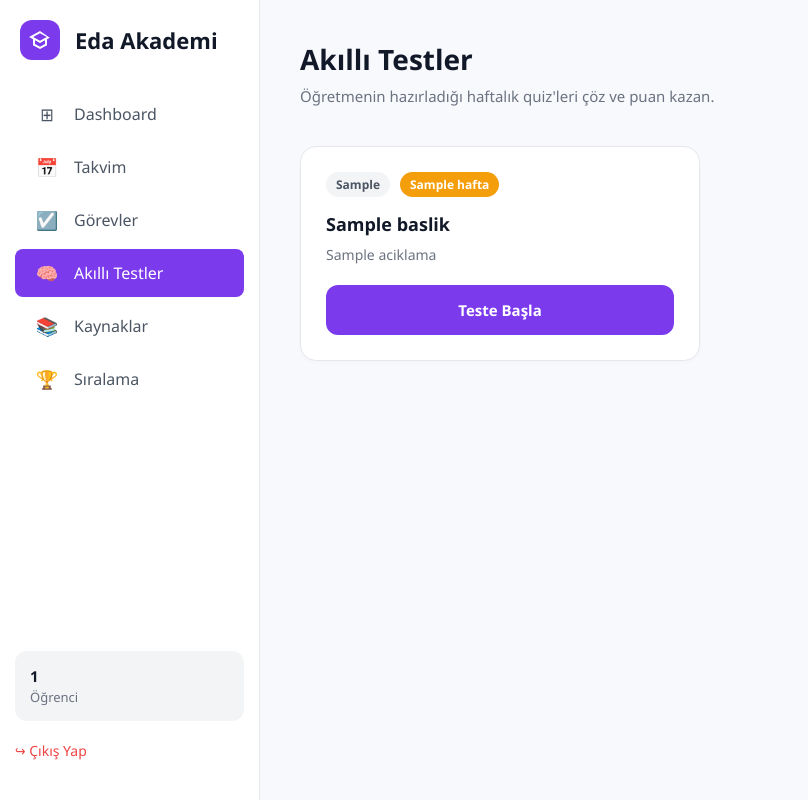
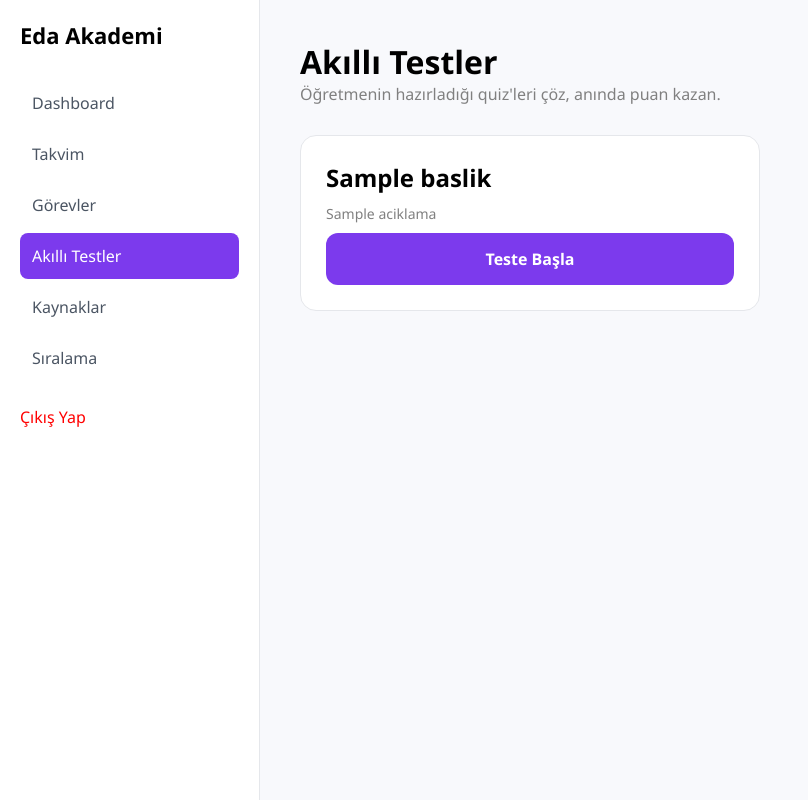
Before and after one commit to dertlimehmetsalih286-cyber/eda-akedemi, a Flask app: template templates/ogrenci_testler.html in a window 1280 px wide. Shown: the whole page, without its empty margins (0-808 px from the left). Run offline with Flask 3, Linux system fonts and the light colour scheme; the visitor is signed in with stand-in values (Sample User, id 1); the template is opened without the code that fills it: most values are stand-ins (such as "Sample title", 1, 10 or a date in 2020).

Commit message:
Update ogrenci_testler.html

```diff
--- a/templates/ogrenci_testler.html
+++ b/templates/ogrenci_testler.html
@@ -2,114 +2,61 @@
 <html lang="tr">
 <head>
     <meta charset="UTF-8">
-    <meta name="viewport" content="width=device-width, initial-scale=1.0">
     <title>Eda Akademi - Akıllı Testler</title>
     <style>
-        /* Genel İskelet */
-        * { margin: 0; padding: 0; box-sizing: border-box; font-family: 'Segoe UI', Tahoma, Geneva, Verdana, sans-serif; }
-        body { display: flex; min-height: 100vh; background-color: #f8f9fc; }
+        * { margin:0; padding:0; box-sizing:border-box; font-family:'Segoe UI', sans-serif; }
+        body { display:flex; background:#f8f9fc; min-height:100vh; }
 
-        /* SABİT SOL MENÜ (Tüm İkonlar ve Profil Kutusu Geri Geldi) */
-        .sidebar { width: 260px; background-color: white; border-right: 1px solid #e5e7eb; display: flex; flex-direction: column; padding: 20px 0; position: fixed; height: 100vh; top: 0; left: 0; z-index: 1000; }
-        .logo-container { display: flex; align-items: center; padding: 0 20px 30px 20px; font-size: 22px; font-weight: bold; color: #111827; }
-        .logo-icon { background-color: #7c3aed; width: 40px; height: 40px; border-radius: 12px; display: flex; align-items: center; justify-content: center; margin-right: 15px; }
-        .logo-icon svg { width: 24px; height: 24px; fill: white; }
-        .nav-links { list-style: none; flex-grow: 1; }
-        .nav-item { padding: 0 15px; margin-bottom: 5px; }
-        .nav-link { display: flex; align-items: center; padding: 12px 20px; text-decoration: none; color: #4b5563; font-weight: 500; border-radius: 8px; transition: all 0.2s; }
-        .nav-link:hover { background-color: #f3f4f6; color: #111827; }
-        .nav-link.active { background-color: #7c3aed; color: white; }
-        .nav-icon { margin-right: 15px; font-size: 18px; width: 24px; text-align: center; }
+        .sidebar { width:260px; background:white; border-right:1px solid #e5e7eb; position:fixed; height:100vh; z-index:1000; padding:20px; }
+        .logo-container { font-weight:bold; font-size:22px; margin-bottom:30px; display:flex; align-items:center; gap:10px; }
+        .nav-link { display:block; padding:12px; text-decoration:none; color:#4b5563; font-weight:500; border-radius:8px; margin-bottom:5px; }
+        .nav-link.active { background:#7c3aed; color:white; }
 
-        /* Kullanıcı Profili */
-        .user-profile-box { margin: 20px 15px; padding: 15px; background: #f3f4f6; border-radius: 12px; }
-        .user-name { font-weight: bold; color: #111827; font-size: 15px; margin-bottom: 2px; }
-        .user-role { color: #6b7280; font-size: 13px; }
-        .logout-section { padding: 0 15px 20px 15px; }
-        .logout-btn { color: #ef4444; text-decoration: none; font-size: 14px; font-weight: 500; display: flex; align-items: center; gap: 10px; }
+        .main-content { margin-left:260px; padding:40px; width:calc(100% - 260px); }
 
-        /* İçerik Alanı */
-        .main-content { margin-left: 260px; padding: 40px; width: calc(100% - 260px); max-width: 900px; }
-        .page-title { font-size: 28px; font-weight: bold; color: #111827; margin-bottom: 8px; }
-        .page-subtitle { color: #6b7280; font-size: 15px; margin-bottom: 40px; }
+        .quiz-grid { display:grid; grid-template-columns:repeat(auto-fill, minmax(350px, 1fr)); gap:20px; }
+        .quiz-card { background:white; padding:25px; border-radius:16px; border:1px solid #e5e7eb; }
 
-        /* Kart Tasarımı */
-        .quiz-grid { display: grid; grid-template-columns: repeat(auto-fill, minmax(320px, 1fr)); gap: 20px; }
-        .quiz-card { background: white; padding: 25px; border-radius: 16px; border: 1px solid #e5e7eb; box-shadow: 0 2px 4px rgba(0,0,0,0.02); transition: all 0.2s; }
-        .quiz-card:hover { border-color: #7c3aed; box-shadow: 0 4px 6px rgba(0,0,0,0.05); }
-        .quiz-tags { margin-bottom: 15px; display: flex; gap: 10px; }
-        .tag { padding: 4px 10px; border-radius: 15px; font-size: 12px; font-weight: 600; }
-        .tag-yks { background: #fae8ff; color: #c026d3; }
-        .tag-lgs { background: #e0e7ff; color: #4f46e5; }
-        .tag-genel { background: #f3f4f6; color: #4b5563; }
-        .tag-hafta { background: #f59e0b; color: white; }
+        .modal { position:fixed; top:0; left:0; width:100%; height:100%; background:white; z-index:9999; padding:50px; display:none; overflow-y:auto; }
+        .progress-bar { height:8px; background:#e5e7eb; border-radius:4px; margin-bottom:30px; }
+        .progress-fill { height:100%; background:#7c3aed; border-radius:4px; width:0%; transition:0.3s; }
+        .sik { display:block; padding:18px; margin:15px 0; border:2px solid #e5e7eb; border-radius:12px; cursor:pointer; font-weight:500; }
+        .sik:hover { border-color:#7c3aed; }
+        .btn-purple { background:#7c3aed; color:white; border:none; padding:15px 30px; border-radius:12px; font-size:16px; cursor:pointer; width:100%; font-weight:bold;}
+        .btn-purple:disabled { background:#9ca3af; cursor:not-allowed; }
 
-        /* Test Modal (Sınav Ekranı) */
-        .modal { position: fixed; top: 0; left: 0; width: 100%; height: 100%; background: white; z-index: 9999; padding: 50px; display: none; overflow-y: auto; }
-        .progress-bar { height: 8px; background: #e5e7eb; border-radius: 4px; margin-bottom: 30px; }
-        .progress-fill { height: 100%; background: #7c3aed; border-radius: 4px; width: 0%; transition: width 0.3s ease; }
-        .sik { display: block; padding: 18px; margin: 15px 0; border: 2px solid #e5e7eb; border-radius: 12px; cursor: pointer; font-weight: 500; font-size: 15px; color: #4b5563; transition: all 0.2s; }
-        .sik:hover { border-color: #7c3aed; background: #f3e8ff; }
-        .btn-purple { background: #7c3aed; color: white; border: none; padding: 15px 30px; border-radius: 12px; font-size: 15px; font-weight: bold; cursor: pointer; width: 100%; transition: background 0.2s; }
-        .btn-purple:hover { background: #6d28d9; }
-
-        /* Sonuç Analizi */
-        .sonuc-kutu { text-align: center; max-width: 600px; margin: auto; }
-        .cevap-karti { background: #f9fafb; padding: 20px; border-radius: 12px; margin: 15px 0; text-align: left; border: 1px solid #e5e7eb; }
-        .dogru-cik { background: #dcfce7; border-color: #22c55e; }
-        .yanlis-cik { background: #fee2e2; border-color: #ef4444; }
+        .sonuc-karti { background:#f9fafb; padding:20px; border-radius:12px; margin:15px 0; border:1px solid #e5e7eb; }
+        .dogru-cik { background:#dcfce7; border-color:#22c55e; }
+        .yanlis-cik { background:#fee2e2; border-color:#ef4444; }
     </style>
 </head>
 <body>
 
     <aside class="sidebar">
-        <div class="logo-container">
-            <div class="logo-icon">
-                <svg viewBox="0 0 24 24"><path d="M12 3L1 9l4 2.18v6L12 21l7-3.82v-6l2.81-1.53L12 3zm6.82 6L12 12.72 5.18 9 12 5.28 18.82 9zM17 15.99l-5 2.73-5-2.73v-3.72l5 2.73 5-2.73v3.72z"/></svg>
-            </div>
-            Eda Akademi
-        </div>
-        <ul class="nav-links">
-            <li class="nav-item"><a href="/ogrenci" class="nav-link"><span class="nav-icon">⊞</span> Dashboard</a></li>
-            <li class="nav-item"><a href="/ogrenci_takvim" class="nav-link"><span class="nav-icon">📅</span> Takvim</a></li>
-            <li class="nav-item"><a href="/ogrenci_gorevler" class="nav-link"><span class="nav-icon">☑️</span> Görevler</a></li>
-            <li class="nav-item"><a href="/ogrenci_testler" class="nav-link active"><span class="nav-icon">🧠</span> Akıllı Testler</a></li>
-            <li class="nav-item"><a href="/ogrenci_kaynaklar" class="nav-link"><span class="nav-icon">📚</span> Kaynaklar</a></li>
-            <li class="nav-item"><a href="/ogrenci_siralama" class="nav-link"><span class="nav-icon">🏆</span> Sıralama</a></li>
-        </ul>
-
-        <div class="user-profile-box">
-            <div class="user-name">{{ session.isim if session.isim else 'Öğrenci' }}</div>
-            <div class="user-role">Öğrenci</div>
-        </div>
-
-        <div class="logout-section">
-            <a href="/logout" class="logout-btn">↪ Çıkış Yap</a>
-        </div>
+        <div class="logo-container">Eda Akademi</div>
+        <nav>
+            <a href="/ogrenci" class="nav-link">Dashboard</a>
+            <a href="/ogrenci_takvim" class="nav-link">Takvim</a>
+            <a href="/ogrenci_gorevler" class="nav-link">Görevler</a>
+            <a href="/ogrenci_testler" class="nav-link active">Akıllı Testler</a>
+            <a href="/ogrenci_kaynaklar" class="nav-link">Kaynaklar</a>
+            <a href="/ogrenci_siralama" class="nav-link">Sıralama</a>
+        </nav>
+        <div style="margin-top:auto; padding-top:20px;"><a href="/logout" style="color:red; text-decoration:none;">Çıkış Yap</a></div>
     </aside>
 
     <main class="main-content">
         <h1 class="page-title">Akıllı Testler</h1>
-        <p class="page-subtitle">Öğretmenin hazırladığı haftalık quiz'leri çöz ve puan kazan.</p>
+        <p class="page-subtitle" style="margin-bottom:30px; color:gray;">Öğretmenin hazırladığı quiz'leri çöz, anında puan kazan.</p>
 
         <div class="quiz-grid">
-            {% if quizler|length == 0 %}
-                <div style="grid-column: 1 / -1; text-align:center; padding:40px; color:#6b7280; border:1px dashed #d1d5db; border-radius:12px;">
-                    Öğretmen henüz bir test eklemedi.
-                </div>
-            {% else %}
-                {% for q in quizler %}
-                <div class="quiz-card">
-                    <div class="quiz-tags">
-                        <span class="tag {% if q.sinav_turu == 'LGS' %}tag-lgs{% elif q.sinav_turu == 'YKS' %}tag-yks{% else %}tag-genel{% endif %}">{{ q.sinav_turu }}</span>
-                        <span class="tag tag-hafta">{{ q.hafta }}</span>
-                    </div>
-                    <h2 style="font-size: 18px; color: #111827; margin-bottom: 8px;">{{ q.baslik }}</h2>
-                    <p style="color: #6b7280; font-size: 14px; margin-bottom: 20px; line-height: 1.5;">{{ q.aciklama }}</p>
-                    <button class="btn-purple" onclick="sinaviBaslat('{{ q.id }}')">Teste Başla</button>
-                </div>
-                {% endfor %}
-            {% endif %}
+            {% for q in quizler %}
+            <div class="quiz-card">
+                <h2>{{ q.baslik }}</h2>
+                <p style="color:gray; font-size:14px; margin:10px 0;">{{ q.aciklama }}</p>
+                <button id="btn-{{ q.id }}" class="btn-purple" onclick="sinaviBaslat('{{ q.id }}')">Teste Başla</button>
+            </div>
+            {% endfor %}
         </div>
     </main>
 
@@ -118,12 +65,29 @@
     <script>
         const tumSorular = {{ sorular | tojson | safe }};
         let aktifSorular = [], index = 0, skor = 0, cevaplar = [];
+        let aktifQuizId = "";
+
+        // ÖĞRENCİNİN HAFIZASI: Daha önce çözdüğü testleri hatırla
+        const ogrenciHafizasi = "cozulmusTestler_{{ session.isim }}";
+        let cozulenTestler = JSON.parse(localStorage.getItem(ogrenciHafizasi)) || [];
+
+        // Sayfa açılınca, çözülmüş testlerin butonunu gri yap ve tıkalamayı kapat
+        document.addEventListener("DOMContentLoaded", () => {
+            cozulenTestler.forEach(qId => {
+                let btn = document.getElementById('btn-' + qId);
+                if(btn) {
+                    btn.innerText = "✔ Çözüldü";
+                    btn.disabled = true;
+                }
+            });
+        });
 
         function sinaviBaslat(qId) {
+            aktifQuizId = qId;
             aktifSorular = tumSorular.filter(s => s.quiz_id === qId);
 
             if(aktifSorular.length === 0) {
-                alert("Bu testte henüz soru bulunmuyor.");
+                alert("Bu testte henüz soru yok.");
                 return;
             }
 
@@ -136,15 +100,10 @@
             let s = aktifSorular[index];
             let ilerleme = (index / aktifSorular.length) * 100;
             document.getElementById('sinav-alani').innerHTML = `
-                <div style="max-width:700px; margin:auto; background:white; padding:40px; border-radius:16px; box-shadow:0 10px 25px rgba(0,0,0,0.05); border:1px solid #e5e7eb;">
-                    <div style="display:flex; justify-content:space-between; margin-bottom:15px; font-weight:600; color:#4b5563; font-size:14px;">
-                        <span>Soru ${index+1} / ${aktifSorular.length}</span>
-                        <span>%${ilerleme.toFixed(0)} tamamlandı</span>
-                    </div>
+                <div style="max-width:700px; margin:auto; background:white; padding:40px; border-radius:16px; border:1px solid #e5e7eb;">
+                    <div style="display:flex; justify-content:space-between; margin-bottom:10px;"><span>Soru ${index+1}/${aktifSorular.length}</span></div>
                     <div class="progress-bar"><div class="progress-fill" style="width:${ilerleme}%"></div></div>
-
-                    <h2 style="margin-bottom:30px; color:#111827; font-size:20px; line-height:1.5;">${s.soru_metni}</h2>
-
+                    <h2 style="margin-bottom:30px;">${s.soru_metni}</h2>
                     ${['A','B','C','D'].map(h => `<div class="sik" onclick="cevapVer('${h}')"><b>${h})</b> ${s[h.toLowerCase()]}</div>`).join('')}
                 </div>`;
         }
@@ -154,38 +113,43 @@
             cevaplar.push({soru: s, secim: secim});
             if(secim === s.dogru) skor++;
             index++;
-            if(index < aktifSorular.length) {
-                soruEkraniCiz();
-            } else {
-                sonucGoster();
-            }
+            if(index < aktifSorular.length) soruEkraniCiz(); else sonucGoster();
         }
 
         function sonucGoster() {
-            let basariYuzdesi = (skor / aktifSorular.length) * 100;
-            let html = `
-                <div class="sonuc-kutu" style="background:white; padding:40px; border-radius:16px; box-shadow:0 10px 25px rgba(0,0,0,0.05); border:1px solid #e5e7eb;">
-                    <h1 style="color:#111827;">Test Bitti!</h1>
-                    <div style="font-size:60px; font-weight:bold; margin:20px 0; color:#7c3aed;">%${basariYuzdesi.toFixed(0)}</div>
-                    <p style="color:#4b5563; font-size:16px; margin-bottom:20px;">${aktifSorular.length} sorudan ${skor} doğru yaptın.</p>
-                    <button class="btn-purple" style="margin-bottom:30px;">+${skor * 10} Puan kazandın! 🎉</button>
+            let kazanilanPuan = skor * 10;
 
-                    <h3 style="text-align:left; color:#111827; margin-bottom:15px;">CEVAPLAR</h3>`;
+            // EĞER İLK KEZ ÇÖZÜYORSA VE PUAN KAZANDIYSA SİSTEME GÖNDER
+            if(kazanilanPuan > 0 && !cozulenTestler.includes(aktifQuizId)) {
+
+                // Arka planda Firebase'i güncellemesi için sinyal yolla
+                fetch('/puan_ekle', {
+                    method: 'POST',
+                    headers: { 'Content-Type': 'application/json' },
+                    body: JSON.stringify({ puan: kazanilanPuan })
+                });
+
+                // Testi tekrar çözememesi için hafızaya kaydet
+                cozulenTestler.push(aktifQuizId);
+                localStorage.setItem(ogrenciHafizasi, JSON.stringify(cozulenTestler));
+            }
+
+            let html = `<div style="max-width:600px; margin:auto; text-align:center;">
+                        <h1>Test Bitti!</h1>
+                        <div style="font-size:50px; font-weight:bold; margin:20px; color:#7c3aed;">%${(skor/aktifSorular.length*100).toFixed(0)}</div>
+                        <p style="margin-bottom:20px;">${skor}/${aktifSorular.length} doğru yaptın.</p>
+                        <button class="btn-purple" style="margin-bottom:30px;">+${kazanilanPuan} Puan kazandın! 🎉</button>
+                        <h3 style="text-align:left;">CEVAPLAR</h3>`;
 
             cevaplar.forEach((c, i) => {
-                let durumu = c.secim === c.soru.dogru ? 'dogru-cik' : 'yanlis-cik';
-                let isaret = c.secim === c.soru.dogru ? '✔' : '✖';
-                html += `
-                    <div class="cevap-karti ${durumu}">
-                        <p style="font-weight:600; margin-bottom:10px;">${i+1}. ${c.soru.soru_metni}</p>
-                        <p style="font-size:14px; margin-bottom:5px;"><b>Senin Cevabın:</b> ${c.secim} ${isaret}</p>
-                        <p style="font-size:14px; margin-bottom:10px;"><b>Doğru Cevap:</b> ${c.soru.dogru}</p>
-                        <p style="font-size:13px; color:#6b7280; border-top:1px solid rgba(0,0,0,0.1); padding-top:10px;"><i>Çözüm: ${c.soru.cozum}</i></p>
-                    </div>`;
+                let durum = c.secim === c.soru.dogru ? 'dogru-cik' : 'yanlis-cik';
+                html += `<div class="sonuc-karti ${durum}" style="text-align:left;">
+                            <p><b>${i+1}.</b> ${c.soru.soru_metni}</p>
+                            <p>Senin Cevabın: ${c.secim} | Doğru Cevap: ${c.soru.dogru}</p>
+                            <p style="font-size:13px; margin-top:5px; color:gray;"><i>Çözüm: ${c.soru.cozum}</i></p>
+                        </div>`;
             });
-
             html += `<button class="btn-purple" style="margin-top:20px;" onclick="location.reload()">Panele Dön</button></div>`;
-
             document.getElementById('sinav-alani').innerHTML = html;
         }
     </script>
```
